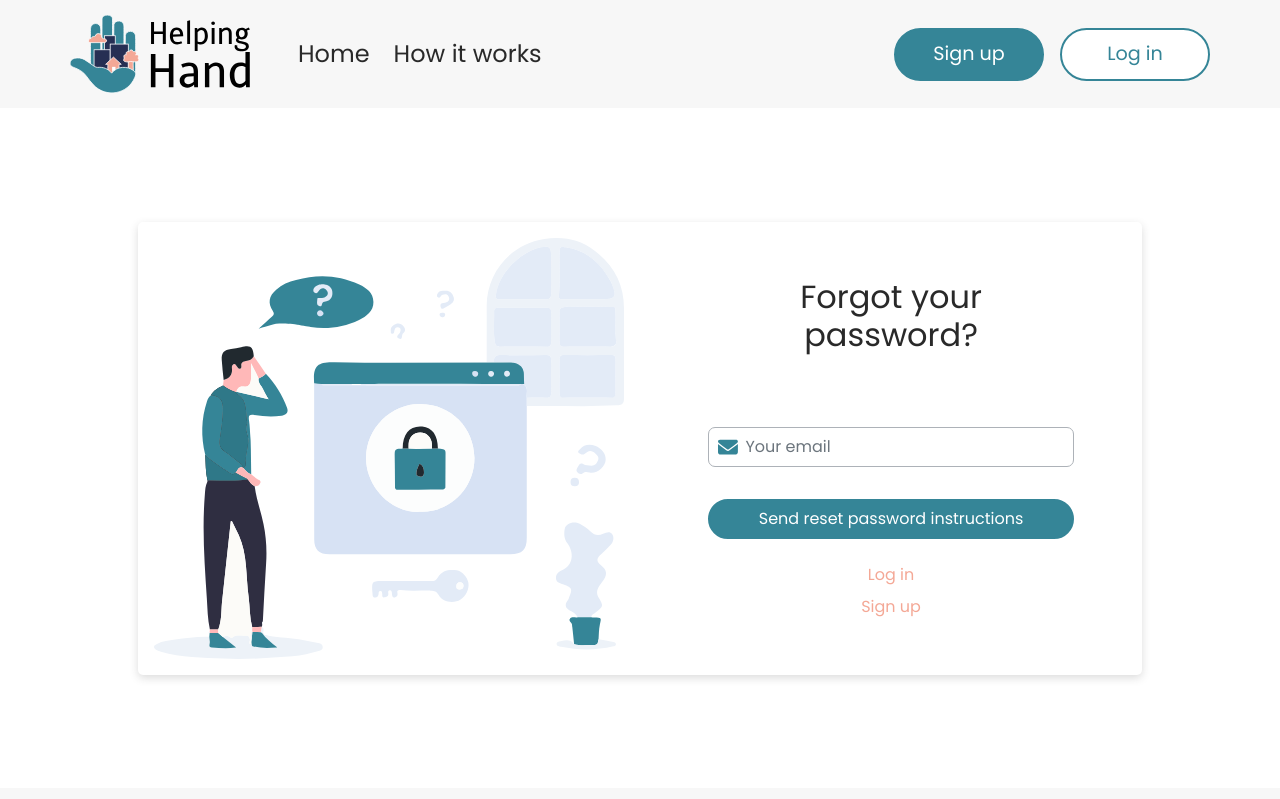
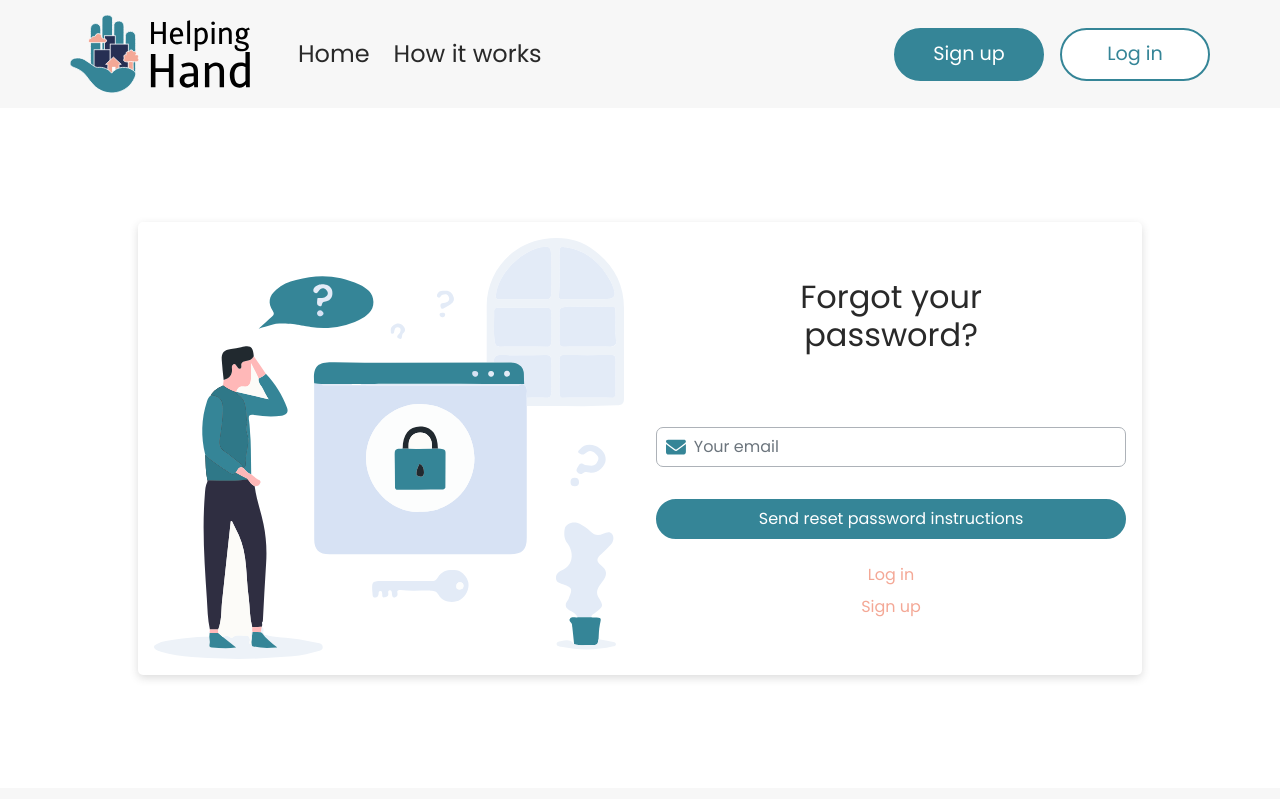
Before and after one commit to MathieuParadis/helping-hand, a React (Create React App) app: page /forgotten-password in a window 1280 px wide. Shown: the top 799 px of the page. Built offline with nearby package versions, Linux system fonts and the light colour scheme.

Commit message:
edited reset password page

```diff
--- a/src/pages/Auth/ForgottenPassword.jsx
+++ b/src/pages/Auth/ForgottenPassword.jsx
@@ -18,7 +18,7 @@ const ForgottenPassword = () => {
           <div className="box-left d-none d-md-flex flex-column justify-content-center align-items-center col-md-6 pe-md-3">
             <img src={forgotten_password_illustration} alt="Forgotten password illustration" className="illustration" />
           </div>
-          <div className="box-right d-flex flex-column justify-content-center align-items-center col-12 col-md-6 ps-md-3">
+          <div className="box-right d-flex flex-column justify-content-center col-12 col-md-6 ps-md-3">
             <h2 className="text-center pb-4 mb-5">Forgot your<br></br>password?</h2>
             <div className="form-container">
               <form onSubmit={postResetPasswordRequest}>
```
